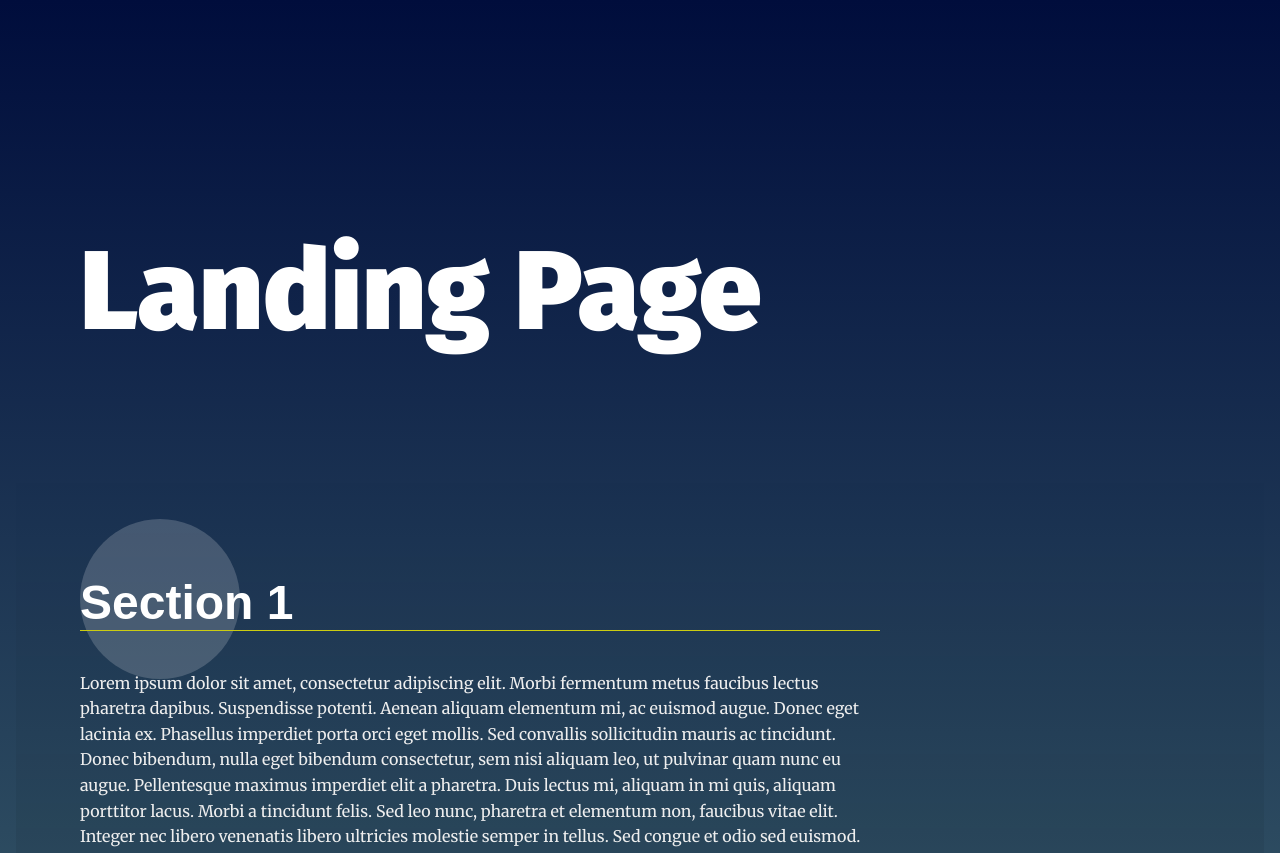
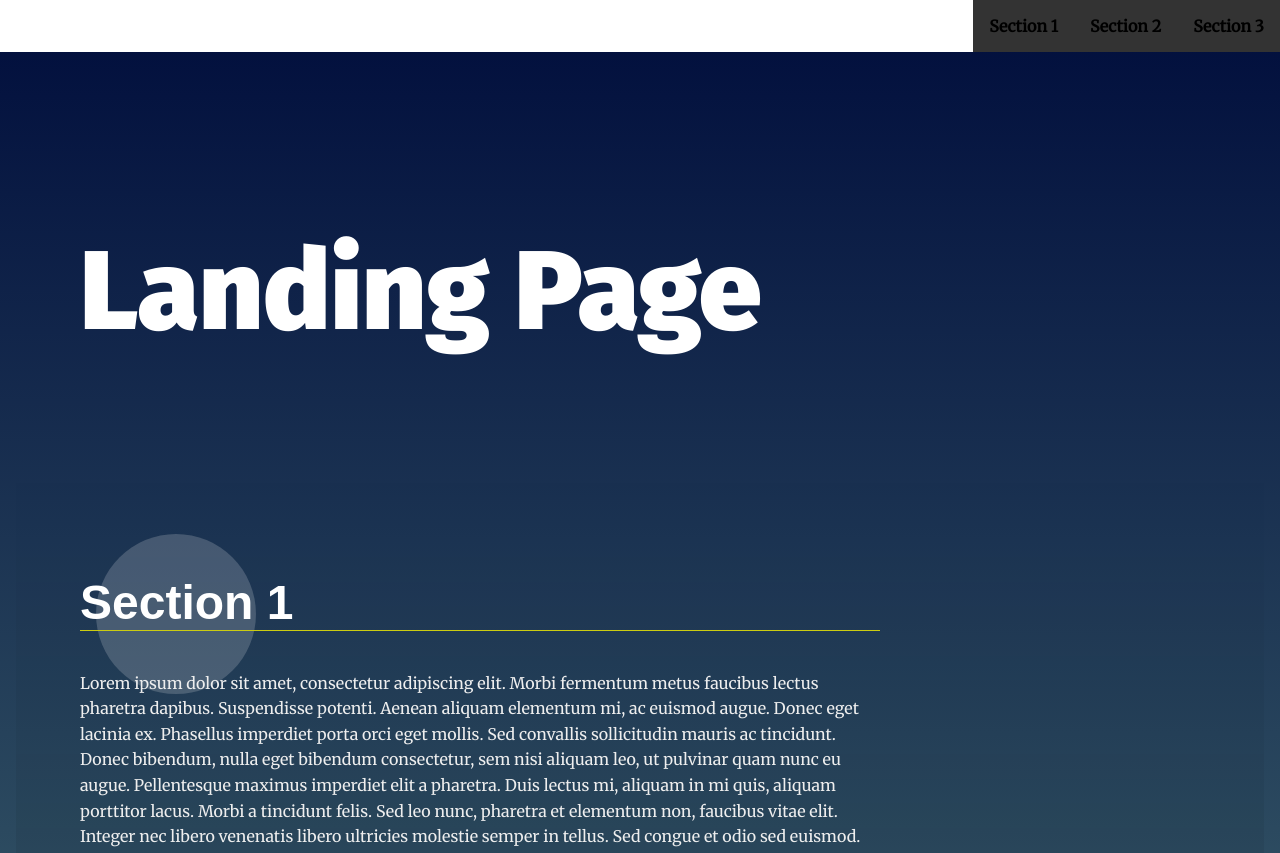
Before and after one commit to TokaAbdulhamied/Landing-Page, a plain HTML site: page index.html in a window 1280 px wide. Shown: the top 853 px of the page. Drawn offline with Linux system fonts and the light colour scheme.

Commit message:
add dynamic var , active and scrolling function

```diff
--- a/css/styles.css
+++ b/css/styles.css
@@ -87,6 +87,12 @@ section {
     color: #fff;
     transition: ease 0.3s all;
 }
+.navbar__menu .my-active-menu {
+    background: #333;
+    color: #fff;
+
+}
+
 
 /* Header Styles */
 .page__header {
--- a/index.html
+++ b/index.html
@@ -21,6 +21,7 @@
   <main>
     <header class="main__hero">
       <h1>Landing Page </h1>
+
     </header>
     <section id="section1" data-nav="Section 1" class="your-active-class">
       <div class="landing__container">
@@ -50,6 +51,6 @@
   <footer class="page__footer">
     <p>&copy Udacity</p>
   </footer>
-
+  <script src="./js/app.js"></script>
 </body>
 </html>
--- a/js/app.js
+++ b/js/app.js
@@ -1,42 +1,38 @@
+const navbar = document.getElementsByClassName("navbar__menu");
+const menu = document.getElementById("navbar__list");
+const sections = document.querySelectorAll('section');
+len = sections.length;
 
+// build navbar
 
-/**
- * Define Global Variables
- *
-*/
+for ( section of sections ){
+    let newItem = document.createElement("li");
+    newItem.innerHTML =
+    `<a href="#${section.id}" class="menu__link">${section.getAttribute("data-nav")}</a>` ;
+    menu.appendChild(newItem);
+}
 
+// scrolling function
 
-/**
- * End Global Variables
- * Start Helper Functions
- *
-*/
+function isInViewPort (item){
+    let bounding = item.getBoundingClientRect();
+    if (bounding.top >= 0 && bounding.left >= 0 && bounding.right <= window.innerWidth && bounding.bottom <= window.innerHeight) {
+        return 1;
+    }
+    else return 0;
+}
+function Isactive (){
+    for ( let i = 0; i < len; i++) {
+        if(isInViewPort(sections[i])){
+            sections[i].classList.add("my-active-class");
+            menu.children[i].classList.add("my-active-menu");
+        }
+        if(!isInViewPort(sections[i])){
+            sections[i].classList.remove("my-active-class");
+            menu.children[i].classList.remove("my-active-menu");
+        }
 
+    }
 
-
-/**
- * End Helper Functions
- * Begin Main Functions
- *
-*/
-
-// build the nav
-
-
-// Add class 'active' to section when near top of viewport
-
-
-// Scroll to anchor ID using scrollTO event
-
-
-/**
- * End Main Functions
- * Begin Events
- *
-*/
-
-// Build menu
-
-// Scroll to section on link click
-
-// Set sections as active
+}
+window.addEventListener("scroll" , Isactive);
```
